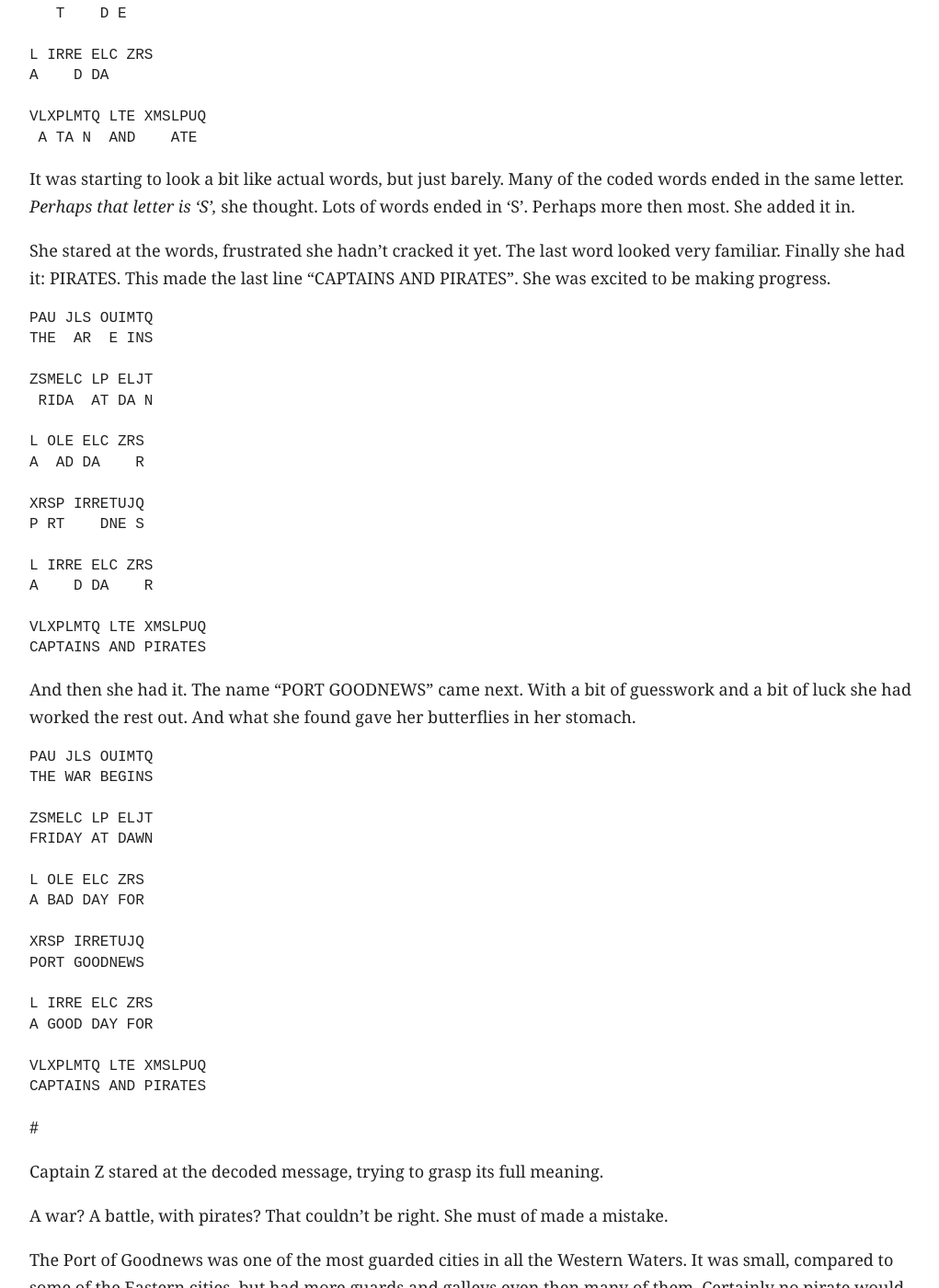
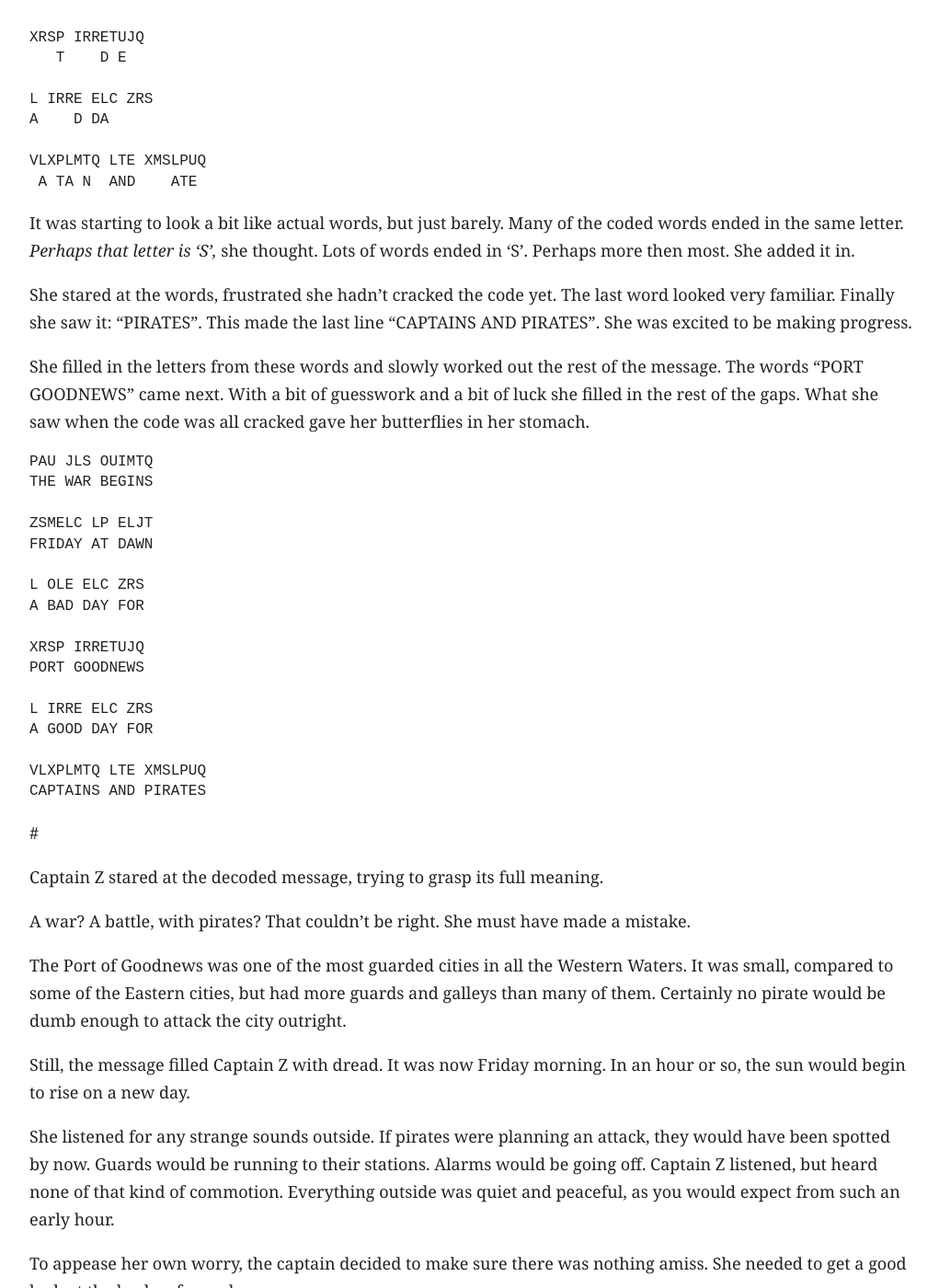
Before and after one commit to vlandham/captain_z, a Jekyll site: the page built from _posts/2014-08-11-captain_z.md, in a window 1280 px wide and 1400 px high, scrolled down 30916 px. Shown: the whole window at 92% size, without its empty margins (128-1149 px from the left). Built offline with Jekyll 4.4.1, drawn with Linux system fonts in a browser that asks for light colours; some web fonts are replaced; some of the changed text lies outside the part shown.

```diff
--- a/_posts/2014-08-11-captain_z.md
+++ b/_posts/2014-08-11-captain_z.md
@@ -44,7 +44,7 @@
 
 Earlier, that same night, things were a different story altogether.
 
-The Dread Captain Spears had the treasure map of Castle Island all locked up and safe on his ship The Sea Breaker. At least, he thought it was locked up safe.
+The Dread Captain Spears had the treasure map of Castle Island all locked up and safe on his ship the Sea Breaker. At least, he thought it was locked up safe.
 
 But he probably wouldn't have thought his map so secure if he knew Captain Zephyr was on her way to take it from him.
 
@@ -124,7 +124,7 @@
 
 It was said that when Hissy caught mice, it would make them walk the plank and push them overboard one by one to watch them fall into the water.
 
-Hissy also liked to grab seagulls out of the air as they circled the ship. It would then rip out all the feathers from the heads of these poor birds, and then let them go. As such, the only seagulls that still flew around The Sea Breaker were completely bald.
+Hissy also liked to grab seagulls out of the air as they circled the ship. It would then rip out all the feathers from the heads of these poor birds, and then let them go. As such, the only seagulls that still flew around the Sea Breaker were completely bald.
 
 The only person that could pet this mean old cat was Captain Spears himself. Anyone else who tried would get a deep scratch and a hiss.
 
@@ -136,7 +136,7 @@
 
 Captain Spears's eyes darted back and forth and all around his boat, looking for something out of place. He had just woken up out of a wonderful dream, and hadn't cleared his head yet. He certainly hadn't thought to check the map room to find out if anything was missing.
 
-When Captain Z saw Spears and his cat, she scooted back under the tarp as far as she could go. It would be an awful thing to be caught on board The Sea Breaker with something belonging to Captain Spears.
+When Captain Z saw Spears and his cat, she scooted back under the tarp as far as she could go. It would be an awful thing to be caught on board the Sea Breaker with something belonging to Captain Spears.
 
 She had to escape, but how?
 
@@ -158,7 +158,7 @@
 
 #
 
-Captain Z would be dead and drown, her stolen chest lost for certain, if it weren't for that great tangle of ropes aboard The Sea Breaker.
+Captain Z would be dead and drown, her stolen chest lost for certain, if it weren't for that great tangle of ropes aboard the Sea Breaker.
 
 The same ropes had nearly allowed her to escape by tangling up the sleepy pirate, had now narrowly saved her life.
 
@@ -182,7 +182,7 @@
 
 Captain Z focused on her rowing.
 
-The water was too shallow to allow that great giant of a boat, The Sea Breaker, to reach her. Instead, they would have to lower their own row boats if they wanted to chase her. And that is most certainly what Captain Spears wanted.
+The water was too shallow to allow that great giant of a boat, the Sea Breaker, to reach her. Instead, they would have to lower their own row boats if they wanted to chase her. And that is most certainly what Captain Spears wanted.
 
 Captain Z cursed her luck and her clumsy feet for such a disastrous get away. Still, she had the chest, which meant she had the map.
 
@@ -192,7 +192,7 @@
 
 #
 
-Back on the deck of The Sea Breaker, Captain Spears and his men were racing to their row boats, which were docked on the tail end of the ship.
+Back on the deck of the Sea Breaker, Captain Spears and his men were racing to their row boats, which were docked on the tail end of the ship.
 
 Three steps in and two of them had tripped and fallen over even more ropes.
 
@@ -658,7 +658,7 @@
 
 Captain Spears and his crew hadn't seen the spot, as they came down from the North and stayed anchored in plain sight. They weren't looking for a place to hide, as they didn't expect to find anyone here.
 
-Captain Z knew different. When she had sailed for Castle Island, she had come around wide during the night. The little cove was a lucky find, and the perfect spot for her boat. That giant of a vessel, The Sea Breaker, probably wouldn't have fit anyways.
+Captain Z knew different. When she had sailed for Castle Island, she had come around wide during the night. The little cove was a lucky find, and the perfect spot for her boat. That giant of a vessel, the Sea Breaker, probably wouldn't have fit anyways.
 
 Wind Drinker was different. Captain Z was actually the entire captain and crew of the whole ship. It was tricky, but with her riggings, and because of its size, the boat could managed by a one person crew if need be. And that is how Captain Z had made it all the way to Castle Island by herself. Besides, most of the extra space was taken up by this row boat.
 
@@ -818,7 +818,9 @@
 
 Fiddling with her pockets, she happened to bring out the envelope with the secret message in it. She opened it up and looked at the jumbled letters again.
 
-_No time like the present,_ she thought. That bad dream made her not want to try to sleep again right away. Besides, she was typically an early riser. She found some paper and a quill and ink to help her with the code. First she wrote out the code on her own paper, leaving plenty of room below each line.
+_No time like the present,_ she thought. The bad dream made her want to stay awake. Besides, she was typically an early riser.
+
+She found some paper and a quill and ink to help her with the code. First she wrote out the code on her own paper, leaving plenty of room below each line.
 
     PAU JLS OUIMTQ
 
@@ -898,27 +900,9 @@
 
 It was starting to look a bit like actual words, but just barely. Many of the coded words ended in the same letter. _Perhaps that letter is 'S',_ she thought. Lots of words ended in 'S'. Perhaps more then most. She added it in.
 
-She stared at the words, frustrated she hadn't cracked it yet. The last word looked very familiar. Finally she had it: PIRATES. This made the last line "CAPTAINS AND PIRATES". She was excited to be making progress.
+She stared at the words, frustrated she hadn't cracked the code yet. The last word looked very familiar. Finally she saw it: "PIRATES". This made the last line "CAPTAINS AND PIRATES". She was excited to be making progress.
 
-    PAU JLS OUIMTQ
-    THE  AR  E INS
-
-    ZSMELC LP ELJT
-     RIDA  AT DA N
-
-    L OLE ELC ZRS
-    A  AD DA    R
-
-    XRSP IRRETUJQ
-    P RT    DNE S
-
-    L IRRE ELC ZRS
-    A    D DA    R
-
-    VLXPLMTQ LTE XMSLPUQ
-    CAPTAINS AND PIRATES
-
-And then she had it. The name "PORT GOODNEWS" came next. With a bit of guesswork and a bit of luck she had worked the rest out. And what she found gave her butterflies in her stomach.
+She filled in the letters from these words and slowly worked out the rest of the message. The words "PORT GOODNEWS" came next. With a bit of guesswork and a bit of luck she filled in the rest of the gaps. What she saw when the code was all cracked gave her butterflies in her stomach.
 
     PAU JLS OUIMTQ
     THE WAR BEGINS
@@ -942,15 +926,15 @@
 
 Captain Z stared at the decoded message, trying to grasp its full meaning.
 
-A war? A battle, with pirates? That couldn't be right. She must of made a mistake.
+A war? A battle, with pirates? That couldn't be right. She must have made a mistake.
 
-The Port of Goodnews was one of the most guarded cities in all the Western Waters. It was small, compared to some of the Eastern cities, but had more guards and galleys even then many of them. Certainly no pirate would be dumb enough to attack the city outright.
+The Port of Goodnews was one of the most guarded cities in all the Western Waters. It was small, compared to some of the Eastern cities, but had more guards and galleys than many of them. Certainly no pirate would be dumb enough to attack the city outright.
 
 Still, the message filled Captain Z with dread. It was now Friday morning. In an hour or so, the sun would begin to rise on a new day.
 
 She listened for any strange sounds outside. If pirates were planning an attack, they would have been spotted by now. Guards would be running to their stations. Alarms would be going off. Captain Z listened, but heard none of that kind of commotion. Everything outside was quiet and peaceful, as you would expect from such an early hour.
 
-To appease her own worry, the captain decided just to make sure there was nothing strange going on. She needed to get a good look at the harbor from above.
+To appease her own worry, the captain decided to make sure there was nothing amiss. She needed to get a good look at the harbor from above.
 
 She crept out of the school and up the alley. She turned the corner and started up the bumpy hill to Lookout Point. Street after street, she looked down as she jogged past and saw nothing but dark homes. A few times she turned around to try to see the harbor, but trees and smaller hills blocked the view.
 
@@ -1016,13 +1000,13 @@
 
 Less then five minutes later, Captain Z and the three children were out of the house and down the block at the end of the alley.
 
-They went slow, peeking aroudn corners and crouching as they passed the homes and shops on the way down the long hill toward the port. The piers were situated near the center of town. There would be plenty of places to hide as they went, as long as they were careful.
+They went slow, peeking around corners and crouching as they passed the homes and shops on the way down the long hill toward the port. The piers were situated near the center of town. There would be plenty of places to hide as they went, as long as they were careful.
 
 Closer to the water, they started catching glimpses of groups of pirates heading this way and that. They all looked to be on a mission and not one was looking about to see Captain Z or her soon to be shipmates.
 
 Once they made it to the center, they crept down toward the far end of the piers where Wind Drinker should still be docked. They kept behind buildings and dry docked ships, so that no one on the piers would see them.
 
-As they moved through the buildings, they saw glimpses of the boats docked along the piers. Small bands of pirates were surrounding some of the larger ships. Captain Z couldn't tell what those pirates were up to, but she knew it was nothing good.
+As they moved through the buildings, they saw glimpses of the boats docked along the piers. Small bands of pirates were surrounding some of the larger ships. Captain Z couldn't tell what those pirates were up to, but she knew it couldn't be something good.
 
 Finally, they had made it to the far end of the pier. They were hidden behind a boat house in front of the docks. The sky was getting lighter. The captain was surprised that the pirates hadn't started their attack yet. _They must be waiting for some sort of signal,_ she thought.
 
@@ -1086,7 +1070,7 @@
 
 As Captain Zephyr was sneaking towards her boat, Captain Spears was already on his. Waiting for the signal like all the other pirates in that bay who had made a pact with the leader behind this sinister plan.
 
-He had put his boat, The Sea Breaker, far out in the waters, near the port's entrance. He hoped he would avoid most of the action.
+He had put his boat, the Sea Breaker, far out in the waters, near the port's entrance. He hoped he would avoid most of the action.
 
 Spears had agreed to join the battle against the Port of Goodnews but not because he wanted to capture the city, but because he feared what would happen to him if he refused. The whole ordeal left a sour taste in his mouth. _Waiting in the water like eels in the dark,_ he thought, _it doesn't seem right._
 
@@ -1108,7 +1092,7 @@
 
 The flare caught his eye as it shot out from the leader's ship. Captain Spears watched it as it lit the sky red over the water. He saw the other captains dutifully follow their orders to start the attack. But Captain Spears now had another reason not to join in the battle. If he could block Wind Drinker from leaving the bay, perhaps he could get his hands on the treasure Captain Zephyr had stolen.
 
-He spoke in a whisper to his crew to explain the plan. Then he gave the order and The Sea Breaker started slowly making its way toward the entrance to the bay.
+He spoke in a whisper to his crew to explain the plan. Then he gave the order and the Sea Breaker started slowly making its way toward the entrance to the bay.
 
 If Captain Zephyr wanted out, she would have to get through Spears and his crew.
 
```
Also changed, not shown: other parts of _posts/2014-08-11-captain_z.md (+4 -4 lines), out/captain_z.md (+23 -39 lines), 2 other files.
